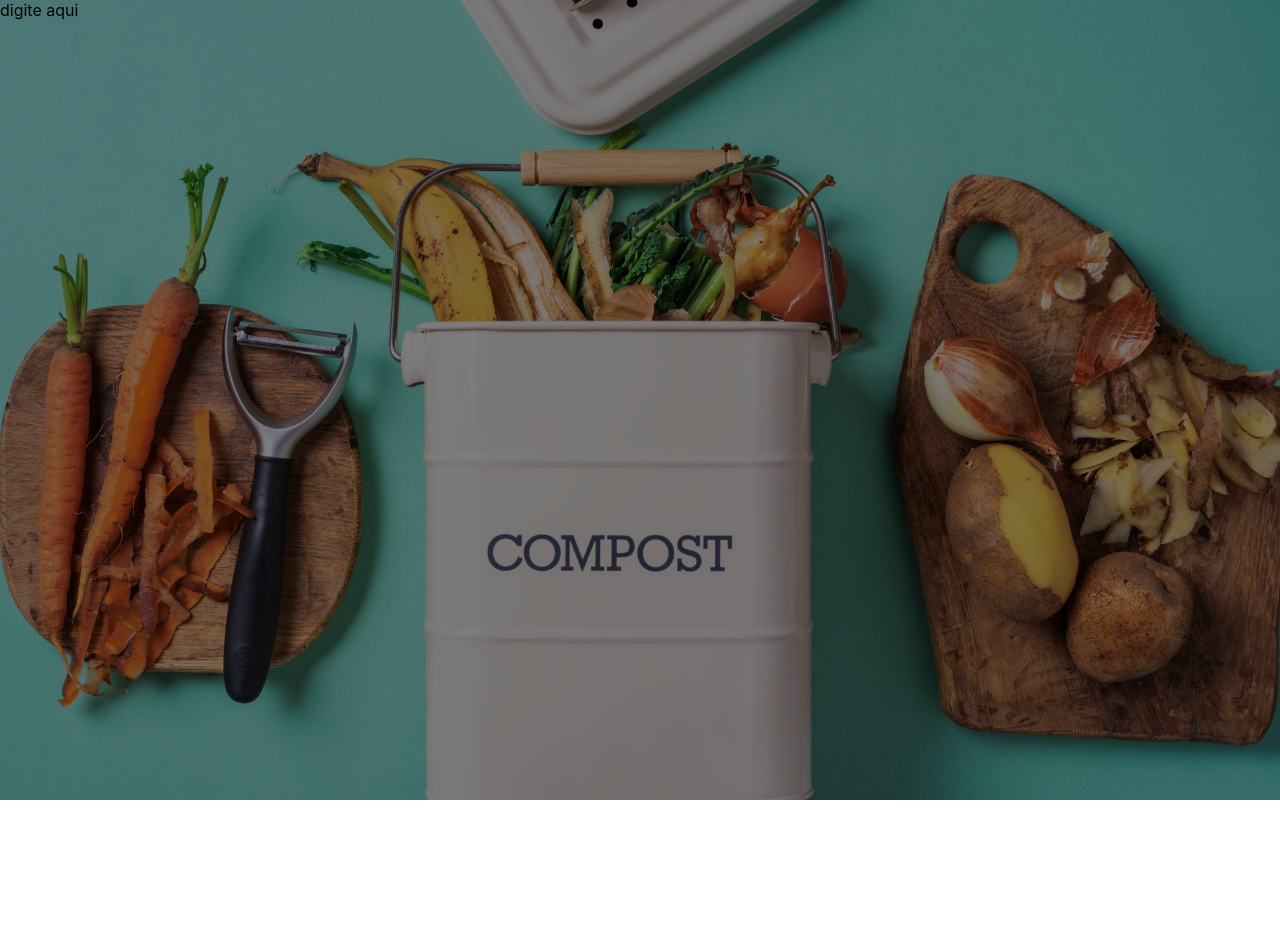
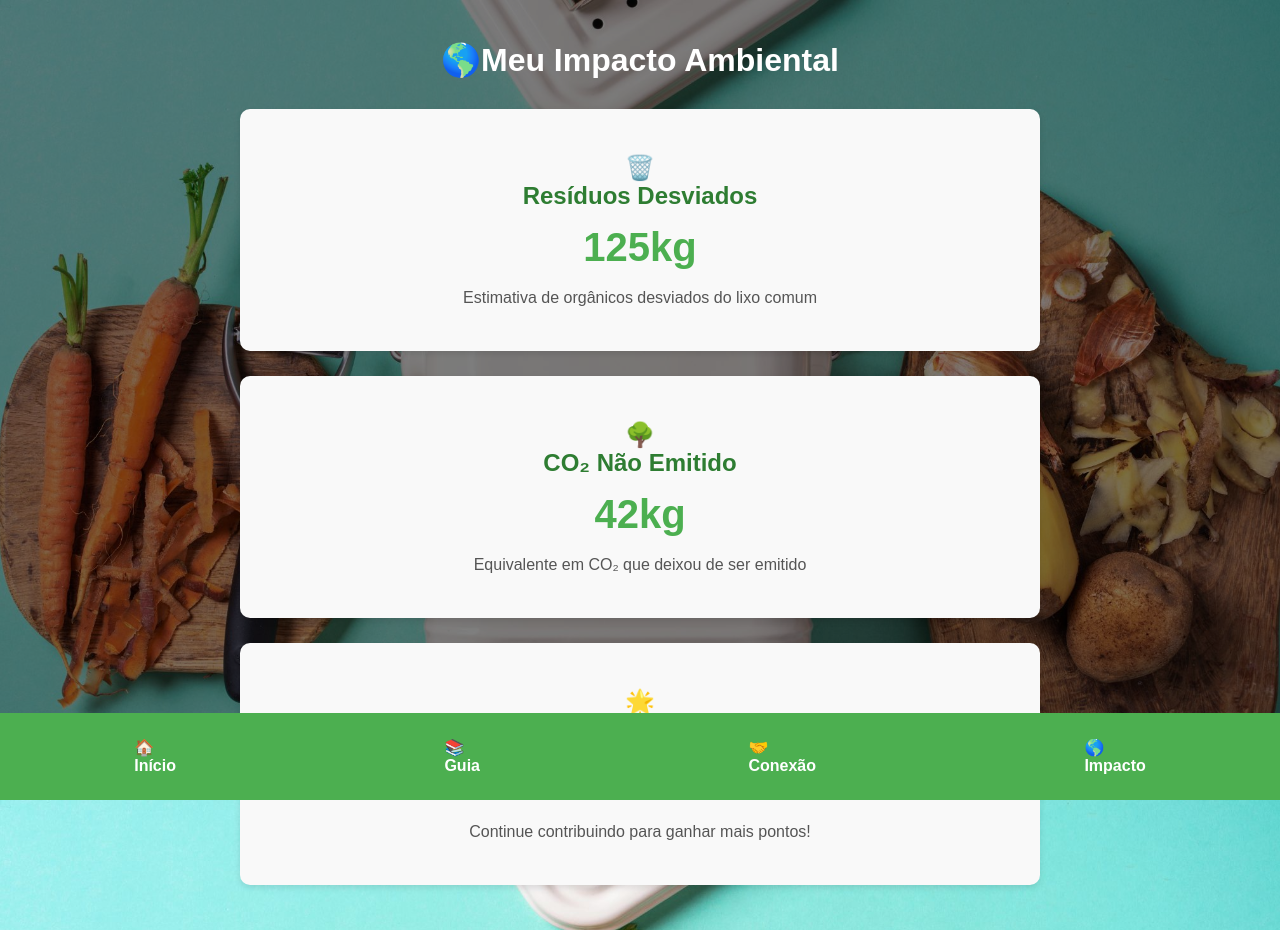
Before and after one commit to AlberthyFerraz/desafio5, a React (Create React App) app: page /impacto in a window 1280 px wide. Before the commit the page ends 800 px from the top, so only its background shows below. Built offline with nearby package versions, Linux system fonts and the light colour scheme.

Commit message:
add do impactos e integracao com dashboard

```diff
--- a/package.json
+++ b/package.json
@@ -9,6 +9,7 @@
     "@testing-library/user-event": "^13.5.0",
     "react": "^19.1.0",
     "react-dom": "^19.1.0",
+    "react-icons": "^5.5.0",
     "react-router-dom": "^7.6.2",
     "react-scripts": "^5.0.1",
     "web-vitals": "^2.1.4"
--- /dev/null
+++ b/src/Dashboard.css
@@ -0,0 +1,123 @@
+/* Estilos para a logo */
+.logo-container {
+  display: flex;
+  justify-content: center;
+  margin: 20px 0;
+}
+.dashboard-logo:hover {
+  transform: scale(1.05);
+  transition: transform 0.3s ease;
+}
+.dashboard-logo {
+  width: 100px; /* Ajuste o tamanho conforme necessário */
+  height: auto;
+  margin-bottom: 20px;
+  border-radius: 50vh;
+}
+.dashboard-container {
+  padding: 20px;
+  max-width: 1200px;
+  margin: 0 auto;
+}
+
+.dashboard-grid {
+  display: grid;
+  grid-template-columns: repeat(auto-fit, minmax(250px, 1fr));
+  gap: 20px;
+  margin: 30px 0;
+}
+.dashboard-container h1 {
+  text-align: center; /* Centraliza o texto */
+  margin: 20px 0; /* Adiciona espaço acima e abaixo */
+  width: 100%; /* Garante que ocupa toda a largura */
+}
+.dashboard-container h1 {
+  font-size: 2.5rem; /* Tamanho maior */
+  color: #2e7d32; /* Cor verde escuro */
+  padding: 15px 0; /* Mais espaçamento */
+  border-bottom: 2px solid #4CAF50; /* Linha decorativa abaixo */
+}
+
+.dashboard-card {
+  background-color: #f5f5f5;
+  border-radius: 10px;
+  padding: 20px;
+  text-decoration: none;
+  color: #333;
+  transition: transform 0.3s;
+}
+
+.dashboard-card:hover {
+  transform: translateY(-5px);
+  box-shadow: 0 5px 15px rgba(0,0,0,0.1);
+}
+
+.dashboard-nav {
+  display: flex;
+  justify-content: space-around;
+  padding: 15px 0;
+  background-color: #4CAF50;
+  position: fixed;
+  bottom: 0;
+  left: 0;
+  right: 0;
+}
+
+.dashboard-nav a {
+  color: white;
+  text-decoration: none;
+  padding: 10px;
+}
+
+
+/* ================================== */
+.dashboard-container {
+  padding: 20px;
+  max-width: 1200px;
+  margin: 0 auto;
+  min-height: 100vh;
+}
+.dashboard-container p {
+  text-align: center;
+  font-size: 1.2rem;
+  margin-bottom: 30px;
+}
+body {
+  margin: 0;
+  background-image: url('./assets/composta.jpg'); /* Caminho para sua imagem */
+  background-size: cover;
+  background-position: center;
+  background-attachment: fixed;
+  background-repeat: no-repeat;
+  position: relative;
+}
+
+
+.dashboard-card {
+  background-color: rgba(255, 255, 255, 0.9);
+  border-radius: 10px;
+  padding: 20px;
+  text-decoration: none;
+  color: #333;
+  transition: transform 0.3s;
+  backdrop-filter: blur(2px); }
+
+/* Melhor contraste para o texto principal */
+.dashboard-container h1{
+    color: rgb(248, 248, 248);
+    text-shadow: 1px 1px 3px rgba(0, 0, 0, 0.8);
+}
+.dashboard-container p {
+  color: rgb(0, 0, 0);
+  text-shadow: 1px 1px 3px rgba(0, 0, 0, 0.8);}
+
+body::before {
+  content: '';
+  position: fixed;
+  top: 0;
+  left: 0;
+  right: 0;
+  bottom: 0;
+  background: rgba(0, 0, 0, 0.5); /* Ajuste o 0.5 para mais/menos escuridão */
+  z-index: -1; /* Mantém atrás do conteúdo */
+}
--- a/src/pages/dashboard/Dashboard.jsx
+++ b/src/pages/dashboard/Dashboard.jsx
@@ -17,7 +17,7 @@ function Dashboard() {
 
       <div className="dashboard-grid">
         <Link to="/guia" className="dashboard-card">
-          <h2>Guia de Compostagem</h2>
+          <h2><span >📚</span><br/>Guia de Compostagem</h2>
           <p>Aprenda tudo sobre compostagem.</p>
         </Link>
 
--- /dev/null
+++ b/src/pages/meu-impacto/Impacto.css
@@ -0,0 +1,92 @@
+.impacto-container {
+  max-width: 800px;
+  margin: 0 auto;
+  padding: 20px;
+  font-family: 'Arial', sans-serif;
+}
+
+.impacto-container h1 {
+  text-align: center;
+  color: #ffffff;
+  margin-bottom: 30px;
+}
+
+.impacto-secao h2 {
+  font-size: 1.3rem;
+  font-weight: normal;
+  margin-bottom: 10px;
+  color: #333;
+}
+
+.pontuacao-secao h3 {
+  font-size: 1.1rem;
+  font-weight: normal;
+  margin-bottom: 15px;
+  color: #333;
+}
+
+.impacto-card {
+  background-color: #f9f9f9;
+  border-radius: 10px;
+  padding: 25px;
+  margin-bottom: 25px;
+  box-shadow: 0 3px 6px rgba(0,0,0,0.1);
+  text-align: center;
+}
+
+.impacto-card h2 {
+  color: #2e7d32;
+  margin-bottom: 15px;
+  font-size: 1.5rem;
+}
+
+.impacto-valor {
+  font-size: 2.5rem;
+  font-weight: bold;
+  color: #4CAF50;
+  margin: 15px 0;
+}
+
+.impacto-descricao {
+  color: #555;
+  font-size: 1rem;
+  line-height: 1.5;
+}
+.navegacao-inferior {
+  display: flex;
+  justify-content: space-around;
+  padding: 15px 0;
+  background-color: #4CAF50;
+  position: fixed;
+  bottom: 0;
+  left: 0;
+  right: 0;
+
+}
+
+.nav-item {
+  color: #ffffff;
+  padding: 0 10px;
+  font-size: 0.9rem;
+}
+
+.nav-separador {
+  color: #ccc;
+  padding: 0 5px;
+}
+.dashboard-nav {
+  display: flex;
+  justify-content: space-around;
+  padding: 15px 0;
+  background-color: #4CAF50;
+  position: fixed;
+  bottom: 0;
+  left: 0;
+  right: 0;
+}
+
+.dashboard-nav a {
+  color: white;
+  text-decoration: none;
+  padding: 10px;
+}
--- a/src/pages/meu-impacto/MeuImpacto.jsx
+++ b/src/pages/meu-impacto/MeuImpacto.jsx
@@ -1,11 +1,78 @@
-export default MeuImpacto;  // ← Isso é essencial!
+import React, { useState, useEffect } from 'react';
+import './Impacto.css'; // Você precisará criar este arquivo CSS
+import { Link } from 'react-router-dom';
+function MeuImpacto() {
+  // Estados que serão atualizados pela API futuramente
+  const [residuosDesviados, setResiduosDesviados] = useState(0); // em kg
+  const [co2NaoEmitido, setCo2NaoEmitido] = useState(0); // em kg
+  const [pontuacao, setPontuacao] = useState(0); // pontos
 
-// O componente deve ser definido como:
-function MeuImpacto() {
+  // Efeito para simular a busca de dados da API (remova quando implementar a API real)
+  useEffect(() => {
+    // Esta é uma simulação - substitua pela chamada real à API
+    const fetchDadosImpacto = async () => {
+      // Exemplo de dados estáticos - substitua pela chamada à API
+      const dadosFake = {
+        residuos: 125,    // kg
+        co2: 42,         // kg
+        pontos: 1560      // pontos
+      };
+
+      setResiduosDesviados(dadosFake.residuos);
+      setCo2NaoEmitido(dadosFake.co2);
+      setPontuacao(dadosFake.pontos);
+    };
+
+    fetchDadosImpacto();
+
+    // Para implementação real:
+    // 1. Crie uma função que faz fetch para sua API
+    // 2. Atualize os estados com a resposta
+    // 3. Trate erros adequadamente
+  }, []);
+
   return (
-    <div>
-        digite aqui
-      {/* conteúdo do componente */}
+    <div className="impacto-container">
+      <h1> 🌎Meu Impacto Ambiental</h1>
+
+      {/* Card de Resíduos Desviados */}
+      <div className="impacto-card">
+        <h2> 🗑️<br />Resíduos Desviados</h2>
+        <div className="impacto-valor">{residuosDesviados}kg</div>
+        <p className="impacto-descricao">
+          Estimativa de orgânicos desviados do lixo comum
+        </p>
+      </div>
+
+      {/* Card de CO₂ Não Emitido */}
+      <div className="impacto-card">
+        <h2>🌳<br />CO₂ Não Emitido</h2>
+        <div className="impacto-valor">{co2NaoEmitido}kg</div>
+        <p className="impacto-descricao">
+          Equivalente em CO₂ que deixou de ser emitido
+        </p>
+      </div>
+
+      {/* Card de Pontuação */}
+      <div className="impacto-card">
+        <h2>🌟<br />Sua Pontuação Composta+</h2>
+        <div className="impacto-valor">{pontuacao}</div>
+        <p className="impacto-descricao">
+          Continue contribuindo para ganhar mais pontos!
+        </p>
+      </div>
+
+      {/* Espaço para futuros elementos ou gráficos */}
+
+  {/* Navegação Inferior */}
+      <nav className="dashboard-nav">
+         <Link to="/dashboard">🏠<br /> Início</Link>
+        <Link to="/guia">📚<br />Guia</Link>
+        <Link to="/conexao">🤝<br />Conexão</Link>
+        <Link to="/impacto">🌎<br />Impacto</Link>
+      </nav>
     </div>
   );
 }
+
+export default MeuImpacto;
```
Also changed, not shown: 1 other file (tests, documents, lock files or other folders).
